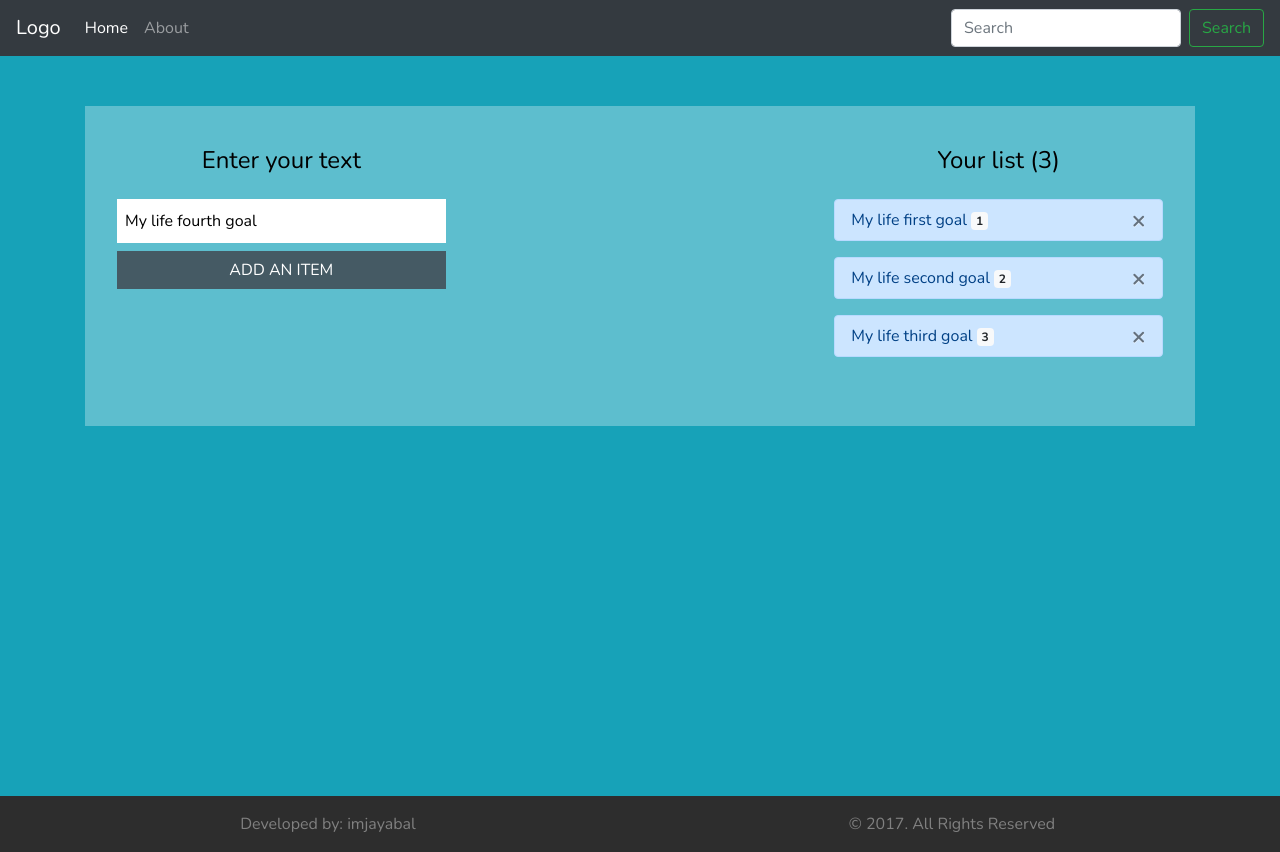
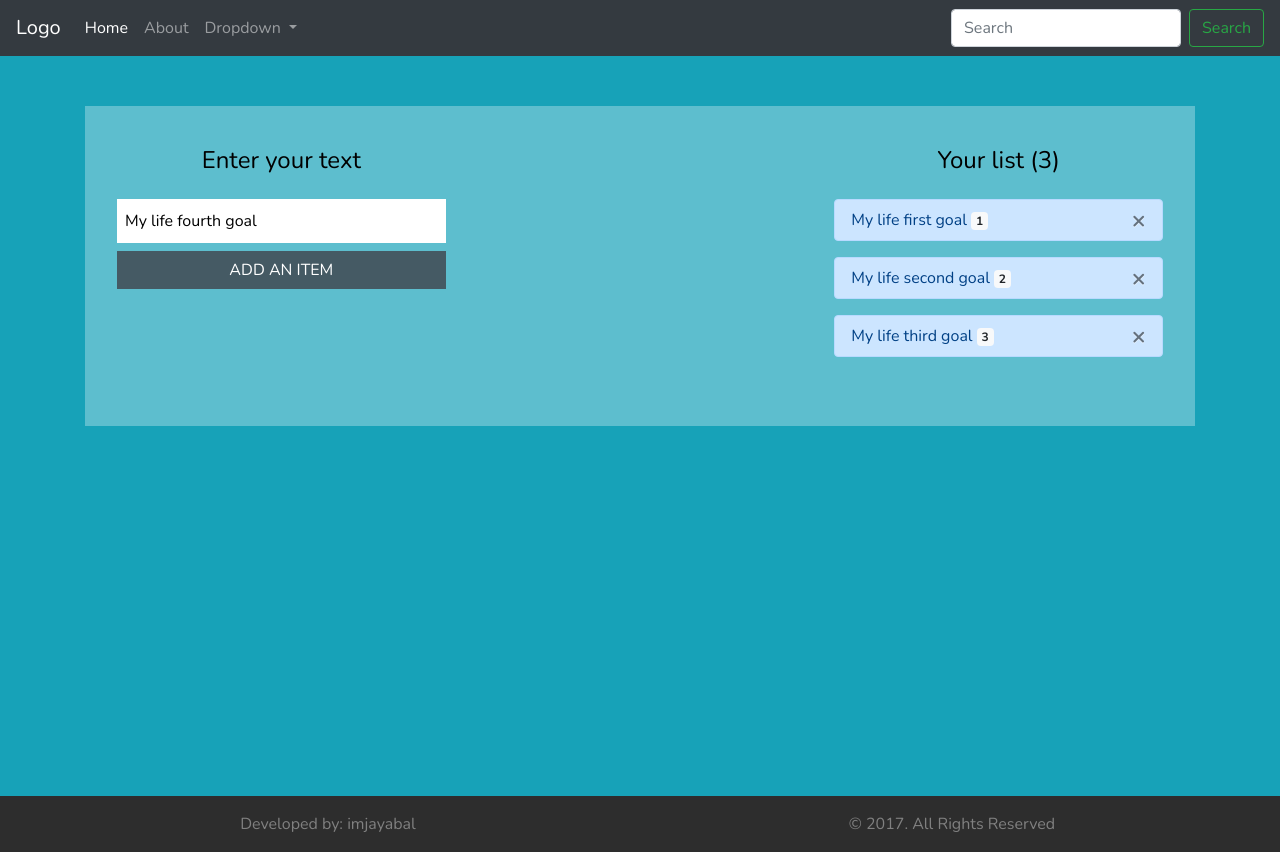
Before and after one commit to imjayabal/angular5, an Angular app in the folder angular-5/profile/: page / in a window 1280 px wide. Built offline with nearby package versions, Linux system fonts and the light colour scheme.

Commit message:
bootstrap js update

```diff
--- a/angular-5/profile/package.json
+++ b/angular-5/profile/package.json
@@ -21,9 +21,12 @@
     "@angular/platform-browser": "^5.0.0",
     "@angular/platform-browser-dynamic": "^5.0.0",
     "@angular/router": "^5.0.0",
+    "angular-popper": "^1.0.0-beta-1",
     "bootstrap": "^4.0.0-beta.2",
     "core-js": "^2.4.1",
     "handlebars": "^4.0.11",
+    "jquery": "^3.2.1",
+    "popper.js": "^1.12.9",
     "rxjs": "^5.5.2",
     "zone.js": "^0.8.14"
   },
--- a/angular-5/profile/src/app/app.component.html
+++ b/angular-5/profile/src/app/app.component.html
@@ -14,7 +14,7 @@
           <a class="nav-link" href="#" routerLink="about/25">About</a>
         </li>
 
-        <!-- <li class="nav-item dropdown">
+        <li class="nav-item dropdown">
           <a class="nav-link dropdown-toggle" href="#" id="navbarDropdown" role="button" data-toggle="dropdown" aria-haspopup="true" aria-expanded="false">
             Dropdown
           </a>
@@ -24,7 +24,7 @@
             <div class="dropdown-divider"></div>
             <a class="dropdown-item" href="#">Something else here</a>
           </div>
-        </li> -->
+        </li>
       </ul>
 
       <!-- search form start -->
--- a/angular-5/profile/src/app/app.component.ts
+++ b/angular-5/profile/src/app/app.component.ts
@@ -1,4 +1,5 @@
 import { Component } from '@angular/core';
+import * as $ from 'jquery/dist/jquery.min.js';
 
 @Component({
   selector: 'app-root',
--- a/angular-5/profile/src/app/app.module.ts
+++ b/angular-5/profile/src/app/app.module.ts
@@ -1,5 +1,6 @@
 import { BrowserModule } from '@angular/platform-browser';
 import { NgModule } from '@angular/core';
+import * as $ from 'jquery/dist/jquery.min.js';
 
 import { BrowserAnimationsModule } from '@angular/platform-browser/animations';
 import { FormsModule } from '@angular/forms';
```
Also changed, not shown: angular-5/profile/.angular-cli.json, 2 other files (tests, documents, lock files or other folders).
